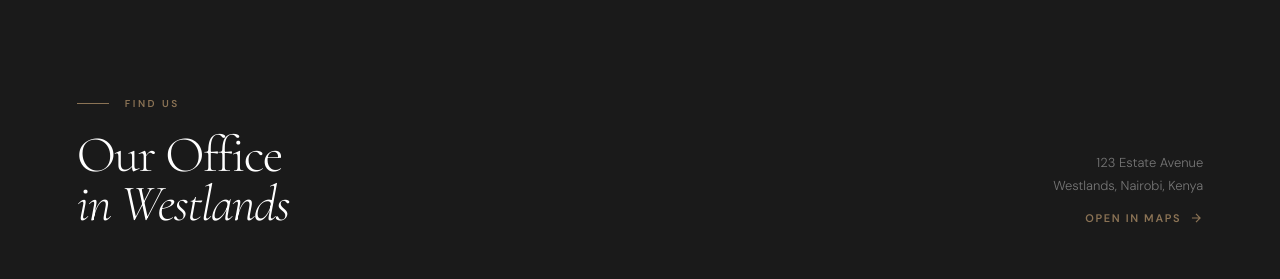
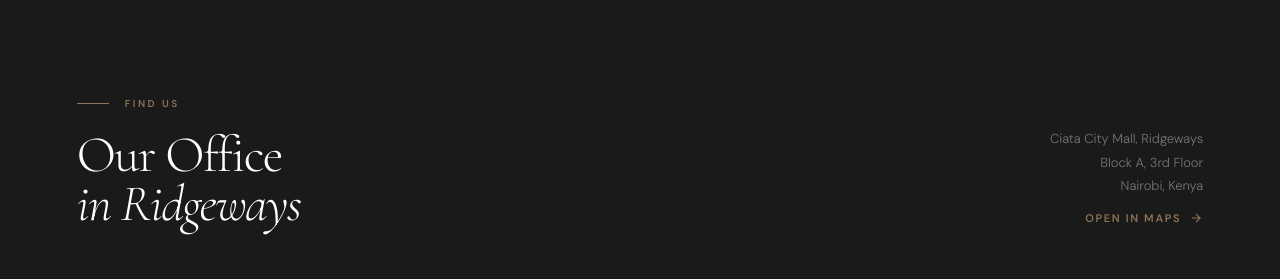
Before and after one commit to maqiie/Haven-homes, a React (Vite) app: page /contact in a window 1280 px wide. Shown: the part 1740-2019 px from the top of the page. Built offline with nearby package versions, Linux system fonts and the light colour scheme.

Commit message:
added the loffice locations

```diff
--- a/src/pages/Contact.jsx
+++ b/src/pages/Contact.jsx
@@ -47,39 +47,23 @@ const Contact = () => {
         .serif { font-family: 'Cormorant Garamond', Georgia, serif; }
         .fade-up { animation: fadeUp 0.8s ease both; }
         @keyframes fadeUp { from { opacity:0; transform:translateY(24px); } to { opacity:1; transform:translateY(0); } }
-
-        /* Input focus */
         input:focus, textarea:focus { outline: none; border-color: #8B7355 !important; }
-
-        /* Contact info card hover */
         .info-card { transition: border-color .3s, box-shadow .3s; }
         .info-card:hover { border-color: rgba(139,115,85,.45) !important; box-shadow: 0 8px 40px rgba(139,115,85,.08); }
-
-        /* Underline link */
         .ulink { position: relative; display: inline-block; }
         .ulink::after { content:''; position:absolute; left:0; bottom:-2px; width:0; height:1px; background:#8B7355; transition:width .3s; }
         .ulink:hover::after { width:100%; }
-
-        /* Interest pill */
         .interest-btn { transition: all .18s ease; }
         .interest-btn:hover { border-color: #8B7355 !important; color: #8B7355 !important; }
-
-        /* Social icon */
         .soc-icon { transition: background .25s, transform .25s; }
         .soc-icon:hover { background: #8B7355 !important; transform: translateY(-2px); }
         .soc-icon:hover svg { color: #fff !important; }
-
-        /* Map overlay */
         .map-wrap { position: relative; overflow: hidden; }
         .map-wrap::after { content:''; position:absolute; inset:0; border:1px solid #E8E4DF; pointer-events:none; }
-
-        /* Reduced motion */
         @media (prefers-reduced-motion: reduce) {
           .fade-up { animation: none !important; }
           .info-card, .interest-btn, .soc-icon { transition: none !important; }
         }
-
-        /* ── Responsive ─────────────────── */
         @media (max-width: 1024px) {
           .contact-layout { grid-template-columns: 1fr !important; }
           .info-sidebar { display: grid; grid-template-columns: 1fr 1fr; gap: 16px; }
@@ -104,14 +88,12 @@ const Contact = () => {
       <header style={{ position: 'relative', height: '72vh', minHeight: 520, overflow: 'hidden' }}>
         <img
           src="https://images.unsplash.com/photo-1497366216548-37526070297c?w=1920&q=80"
-          alt="HavenRise Homes office — Westlands, Nairobi"
+          alt="HavenRise Realty office — Ciata City Mall, Ridgeways, Nairobi"
           fetchpriority="high"
           decoding="sync"
           style={{ position: 'absolute', inset: 0, width: '100%', height: '100%', objectFit: 'cover' }}
         />
-        {/* Gradient overlay — warm-toned to match home brand */}
         <div style={{ position: 'absolute', inset: 0, background: 'linear-gradient(to bottom, rgba(10,8,6,.60) 0%, rgba(10,8,6,.50) 55%, rgba(249,247,244,1) 100%)' }} aria-hidden="true" />
-
         <div className="section-px" style={{ position: 'relative', zIndex: 10, height: '100%', display: 'flex', flexDirection: 'column', justifyContent: 'flex-end', padding: '0 6vw 72px' }}>
           <div className="fade-up" style={{ display: 'flex', alignItems: 'center', gap: 16, marginBottom: 24, animationDelay: '.1s' }}>
             <div style={{ width: 32, height: 1, background: '#8B7355' }} aria-hidden="true" />
@@ -124,8 +106,6 @@ const Contact = () => {
             Our team of experts is standing by — whether you're buying, renting, or simply curious.
           </p>
         </div>
-
-        {/* Scroll hint */}
         <div style={{ position: 'absolute', bottom: 80, right: '6vw', display: 'flex', flexDirection: 'column', alignItems: 'center', gap: 8, zIndex: 10 }} aria-hidden="true">
           <p style={{ color: 'rgba(255,255,255,.35)', fontSize: 9, letterSpacing: '.25em', textTransform: 'uppercase', writingMode: 'vertical-lr' }}>Scroll</p>
           <div style={{ width: 1, height: 40, background: 'rgba(255,255,255,.2)' }} />
@@ -172,7 +152,7 @@ const Contact = () => {
                 </div>
               </div>
 
-              {/* Address */}
+              {/* Address ── UPDATED */}
               <div className="info-card" style={{ background: '#fff', border: '1px solid #E8E4DF', padding: '32px 28px' }}>
                 <div style={{ display: 'flex', gap: 20, alignItems: 'flex-start' }}>
                   <div style={{ width: 44, height: 44, background: '#F0EDE8', display: 'flex', alignItems: 'center', justifyContent: 'center', flexShrink: 0 }}>
@@ -184,7 +164,7 @@ const Contact = () => {
                   <address style={{ fontStyle: 'normal' }}>
                     <p style={{ fontSize: 10, letterSpacing: '.18em', textTransform: 'uppercase', color: '#8B7355', fontWeight: 600, marginBottom: 6 }}>Visit Us</p>
                     <p style={{ fontSize: 14, color: '#1a1a1a', fontWeight: 400, lineHeight: 1.65 }}>
-                      123 Estate Avenue<br />Westlands, Nairobi<br />Kenya
+                      Ciata City Mall, Ridgeways<br />Block A, 3rd Floor<br />Nairobi, Kenya
                     </p>
                   </address>
                 </div>
@@ -231,7 +211,6 @@ const Contact = () => {
 
             {/* ── FORM ────────────────────────────────────────────────────── */}
             <div>
-              {/* Section label */}
               <div style={{ display: 'flex', alignItems: 'center', gap: 16, marginBottom: 40 }}>
                 <div style={{ width: 32, height: 1, background: '#8B7355' }} aria-hidden="true" />
                 <p style={{ fontSize: 10, letterSpacing: '.25em', textTransform: 'uppercase', color: '#8B7355', fontWeight: 600 }}>Send a Message</p>
@@ -254,7 +233,6 @@ const Contact = () => {
                 </div>
               ) : (
                 <form onSubmit={handleSubmit} noValidate>
-                  {/* Interest selector */}
                   <fieldset style={{ border: 'none', padding: 0, marginBottom: 32 }}>
                     <legend style={{ fontSize: 11, letterSpacing: '.15em', textTransform: 'uppercase', color: '#999', marginBottom: 14, fontWeight: 600, display: 'block' }}>
                       I'm interested in
@@ -278,7 +256,6 @@ const Contact = () => {
                     </div>
                   </fieldset>
 
-                  {/* Name */}
                   <div style={{ marginBottom: 20 }}>
                     <label htmlFor="c-name" style={{ display: 'block', fontSize: 11, letterSpacing: '.15em', textTransform: 'uppercase', color: '#999', marginBottom: 8, fontWeight: 600 }}>Full Name *</label>
                     <input id="c-name" type="text" required placeholder="Jane Doe" autoComplete="name"
@@ -287,7 +264,6 @@ const Contact = () => {
                       style={{ width: '100%', padding: '13px 16px', fontSize: 14, border: '1px solid #E8E4DF', background: '#fff', color: '#1a1a1a', fontFamily: 'inherit', transition: 'border-color .2s' }} />
                   </div>
 
-                  {/* Email + Phone */}
                   <div className="form-two-col" style={{ display: 'grid', gridTemplateColumns: '1fr 1fr', gap: 16, marginBottom: 20 }}>
                     <div>
                       <label htmlFor="c-email" style={{ display: 'block', fontSize: 11, letterSpacing: '.15em', textTransform: 'uppercase', color: '#999', marginBottom: 8, fontWeight: 600 }}>Email Address *</label>
@@ -305,7 +281,6 @@ const Contact = () => {
                     </div>
                   </div>
 
-                  {/* Message */}
                   <div style={{ marginBottom: 32 }}>
                     <label htmlFor="c-msg" style={{ display: 'block', fontSize: 11, letterSpacing: '.15em', textTransform: 'uppercase', color: '#999', marginBottom: 8, fontWeight: 600 }}>
                       Your Message *
@@ -323,7 +298,6 @@ const Contact = () => {
                     </p>
                   )}
 
-                  {/* Submit */}
                   <div style={{ display: 'flex', alignItems: 'center', gap: 32, flexWrap: 'wrap' }}>
                     <button type="submit" disabled={formStatus === 'sending' || !formData.interest}
                       style={{
@@ -357,13 +331,11 @@ const Contact = () => {
           </div>
         </section>
 
-        {/* ══ DIVIDER ═══════════════════════════════════════════════════════ */}
         <div style={{ height: 1, background: 'linear-gradient(to right, transparent, #8B7355, transparent)', margin: '0 6vw' }} aria-hidden="true" />
 
-        {/* ══ MAP ══════════════════════════════════════════════════════════ */}
+        {/* ══ MAP ══ UPDATED ════════════════════════════════════════════════ */}
         <section aria-labelledby="map-heading" style={{ background: '#1a1a1a', padding: '96px 6vw' }}>
           <div style={{ maxWidth: 1400, margin: '0 auto' }}>
-            {/* Header */}
             <div style={{ display: 'flex', justifyContent: 'space-between', alignItems: 'flex-end', marginBottom: 52, flexWrap: 'wrap', gap: 24 }}>
               <div>
                 <div style={{ display: 'flex', alignItems: 'center', gap: 16, marginBottom: 20 }}>
@@ -371,31 +343,31 @@ const Contact = () => {
                   <p style={{ fontSize: 10, letterSpacing: '.25em', textTransform: 'uppercase', color: '#8B7355', fontWeight: 600 }}>Find Us</p>
                 </div>
                 <h2 id="map-heading" className="serif" style={{ fontSize: 'clamp(32px,4vw,52px)', fontWeight: 300, color: '#fff', lineHeight: .95, letterSpacing: '-.03em' }}>
-                  Our Office<br /><em>in Westlands</em>
+                  Our Office<br /><em>in Ridgeways</em>
                 </h2>
               </div>
               <address style={{ fontStyle: 'normal', textAlign: 'right' }}>
                 <p style={{ fontSize: 13, color: 'rgba(255,255,255,.4)', lineHeight: 1.8, fontWeight: 300 }}>
-                  123 Estate Avenue<br />Westlands, Nairobi, Kenya
+                  Ciata City Mall, Ridgeways<br />Block A, 3rd Floor<br />Nairobi, Kenya
                 </p>
-                <a href="https://maps.google.com/?q=Westlands+Nairobi" target="_blank" rel="noopener noreferrer"
+                <a href="https://maps.google.com/?q=Ciata+City+Mall+Ridgeways+Nairobi" target="_blank" rel="noopener noreferrer"
                   style={{ display: 'inline-flex', alignItems: 'center', gap: 8, marginTop: 12, fontSize: 11, letterSpacing: '.15em', textTransform: 'uppercase', fontWeight: 600, color: '#8B7355', textDecoration: 'none' }}>
                   Open in Maps <ArrowRight />
                 </a>
               </address>
             </div>
 
-            {/* Map frame */}
+            {/* Map frame — centred on Ridgeways, Nairobi */}
             <div className="map-wrap" style={{ height: 480 }}>
               <iframe
-                src="https://www.google.com/maps/embed?pb=!1m18!1m12!1m3!1d15955.202063174595!2d36.807222!3d-1.286389!2m3!1f0!2f0!3f0!3m2!1i1024!2i768!4f13.1!3m3!1m2!1s0x182f10d675d20bb1%3A0x26e6c463164d7!2sWestlands%2C%20Nairobi!5e0!3m2!1sen!2ske!4v1234567890"
+                src="https://www.google.com/maps/embed?pb=!1m18!1m12!1m3!1d3988.729!2d36.8219!3d-1.2225!2m3!1f0!2f0!3f0!3m2!1i1024!2i768!4f13.1!3m3!1m2!1s0x182f3f7b7b7b7b7b%3A0x0!2sCiata+City+Mall%2C+Ridgeways%2C+Nairobi!5e0!3m2!1sen!2ske!4v1234567890"
                 width="100%"
                 height="100%"
                 style={{ border: 0, display: 'block', filter: 'grayscale(20%) contrast(1.05)', opacity: .9 }}
                 allowFullScreen
                 loading="lazy"
                 referrerPolicy="no-referrer-when-downgrade"
-                title="HavenRise Homes office location — Westlands, Nairobi"
+                title="HavenRise Realty office location — Ciata City Mall, Ridgeways, Nairobi"
               />
             </div>
           </div>
```
Also changed, not shown: src/components/Footer.jsx (+5 -26 lines).
